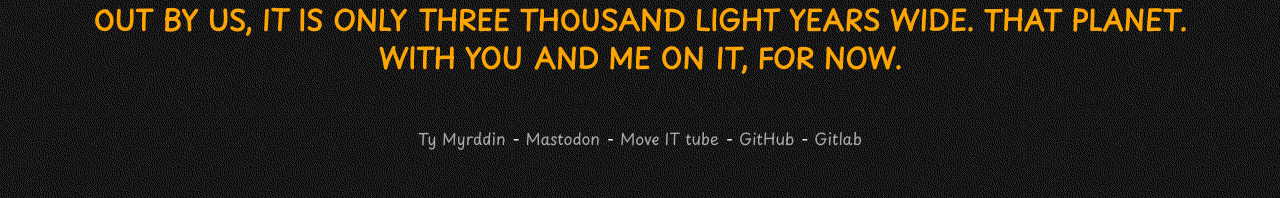
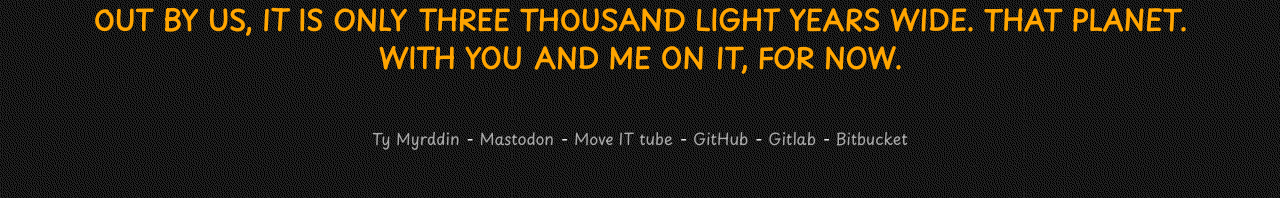
Before and after one commit to tymyrddin/flask-tymyrddin, a Flask app: page /404/ in a window 1280 px wide. Shown: the part 875-1073 px from the top of the page. Run offline with Flask 3, Linux system fonts and the light colour scheme.

Commit message:
Footer update

```diff
--- a/project/build/404/index.html
+++ b/project/build/404/index.html
@@ -64,7 +64,7 @@
         </main>
 
         <footer>
-            <p><a href="https://www.tymyrddin.dev/">Ty Myrddin</a> - <a rel="me" href="https://mastodon.social/@barzh">Mastodon</a> - <a rel="me" href="https://tube.spdns.org/a/barzh/video-channels">Move IT tube</a> - <a rel="me" href="https://github.com/tymyrddin">GitHub</a> - <a rel="me" href="https://gitlab.com/tymyrddin">Gitlab</a></p>
+            <p><a href="https://www.tymyrddin.dev/">Ty Myrddin</a> - <a rel="me" href="https://mastodon.social/@barzh">Mastodon</a> - <a rel="me" href="https://tube.spdns.org/a/barzh/video-channels">Move IT tube</a> - <a rel="me" href="https://github.com/tymyrddin">GitHub</a> - <a rel="me" href="https://gitlab.com/tymyrddin">Gitlab</a> - <a rel="me" href="https://bitbucket.org/tymyrddin/workspace/repositories/">Bitbucket</a></p>
         </footer>
     </body>
 </html>
--- a/project/build/about/index.html
+++ b/project/build/about/index.html
@@ -142,7 +142,7 @@
         </main>
 
         <footer>
-            <p><a href="https://www.tymyrddin.dev/">Ty Myrddin</a> - <a rel="me" href="https://mastodon.social/@barzh">Mastodon</a> - <a rel="me" href="https://tube.spdns.org/a/barzh/video-channels">Move IT tube</a> - <a rel="me" href="https://github.com/tymyrddin">GitHub</a> - <a rel="me" href="https://gitlab.com/tymyrddin">Gitlab</a></p>
+            <p><a href="https://www.tymyrddin.dev/">Ty Myrddin</a> - <a rel="me" href="https://mastodon.social/@barzh">Mastodon</a> - <a rel="me" href="https://tube.spdns.org/a/barzh/video-channels">Move IT tube</a> - <a rel="me" href="https://github.com/tymyrddin">GitHub</a> - <a rel="me" href="https://gitlab.com/tymyrddin">Gitlab</a> - <a rel="me" href="https://bitbucket.org/tymyrddin/workspace/repositories/">Bitbucket</a></p>
         </footer>
     </body>
 </html>
--- a/project/build/awareness/index.html
+++ b/project/build/awareness/index.html
@@ -149,7 +149,7 @@
         </main>
 
         <footer>
-            <p><a href="https://www.tymyrddin.dev/">Ty Myrddin</a> - <a rel="me" href="https://mastodon.social/@barzh">Mastodon</a> - <a rel="me" href="https://tube.spdns.org/a/barzh/video-channels">Move IT tube</a> - <a rel="me" href="https://github.com/tymyrddin">GitHub</a> - <a rel="me" href="https://gitlab.com/tymyrddin">Gitlab</a></p>
+            <p><a href="https://www.tymyrddin.dev/">Ty Myrddin</a> - <a rel="me" href="https://mastodon.social/@barzh">Mastodon</a> - <a rel="me" href="https://tube.spdns.org/a/barzh/video-channels">Move IT tube</a> - <a rel="me" href="https://github.com/tymyrddin">GitHub</a> - <a rel="me" href="https://gitlab.com/tymyrddin">Gitlab</a> - <a rel="me" href="https://bitbucket.org/tymyrddin/workspace/repositories/">Bitbucket</a></p>
         </footer>
     </body>
 </html>
--- a/project/build/blog/index.html
+++ b/project/build/blog/index.html
@@ -107,7 +107,7 @@
         </main>
 
         <footer>
-            <p><a href="https://www.tymyrddin.dev/">Ty Myrddin</a> - <a rel="me" href="https://mastodon.social/@barzh">Mastodon</a> - <a rel="me" href="https://tube.spdns.org/a/barzh/video-channels">Move IT tube</a> - <a rel="me" href="https://github.com/tymyrddin">GitHub</a> - <a rel="me" href="https://gitlab.com/tymyrddin">Gitlab</a></p>
+            <p><a href="https://www.tymyrddin.dev/">Ty Myrddin</a> - <a rel="me" href="https://mastodon.social/@barzh">Mastodon</a> - <a rel="me" href="https://tube.spdns.org/a/barzh/video-channels">Move IT tube</a> - <a rel="me" href="https://github.com/tymyrddin">GitHub</a> - <a rel="me" href="https://gitlab.com/tymyrddin">Gitlab</a> - <a rel="me" href="https://bitbucket.org/tymyrddin/workspace/repositories/">Bitbucket</a></p>
         </footer>
     </body>
 </html>
--- a/project/build/contact/index.html
+++ b/project/build/contact/index.html
@@ -131,7 +131,7 @@
         </main>
 
         <footer>
-            <p><a href="https://www.tymyrddin.dev/">Ty Myrddin</a> - <a rel="me" href="https://mastodon.social/@barzh">Mastodon</a> - <a rel="me" href="https://tube.spdns.org/a/barzh/video-channels">Move IT tube</a> - <a rel="me" href="https://github.com/tymyrddin">GitHub</a> - <a rel="me" href="https://gitlab.com/tymyrddin">Gitlab</a></p>
+            <p><a href="https://www.tymyrddin.dev/">Ty Myrddin</a> - <a rel="me" href="https://mastodon.social/@barzh">Mastodon</a> - <a rel="me" href="https://tube.spdns.org/a/barzh/video-channels">Move IT tube</a> - <a rel="me" href="https://github.com/tymyrddin">GitHub</a> - <a rel="me" href="https://gitlab.com/tymyrddin">Gitlab</a> - <a rel="me" href="https://bitbucket.org/tymyrddin/workspace/repositories/">Bitbucket</a></p>
         </footer>
     </body>
 </html>
--- a/project/build/documents/index.html
+++ b/project/build/documents/index.html
@@ -121,7 +121,7 @@
         </main>
 
         <footer>
-            <p><a href="https://www.tymyrddin.dev/">Ty Myrddin</a> - <a rel="me" href="https://mastodon.social/@barzh">Mastodon</a> - <a rel="me" href="https://tube.spdns.org/a/barzh/video-channels">Move IT tube</a> - <a rel="me" href="https://github.com/tymyrddin">GitHub</a> - <a rel="me" href="https://gitlab.com/tymyrddin">Gitlab</a></p>
+            <p><a href="https://www.tymyrddin.dev/">Ty Myrddin</a> - <a rel="me" href="https://mastodon.social/@barzh">Mastodon</a> - <a rel="me" href="https://tube.spdns.org/a/barzh/video-channels">Move IT tube</a> - <a rel="me" href="https://github.com/tymyrddin">GitHub</a> - <a rel="me" href="https://gitlab.com/tymyrddin">Gitlab</a> - <a rel="me" href="https://bitbucket.org/tymyrddin/workspace/repositories/">Bitbucket</a></p>
         </footer>
     </body>
 </html>
--- a/project/build/index.html
+++ b/project/build/index.html
@@ -168,7 +168,7 @@
         </main>
 
         <footer>
-            <p><a href="https://www.tymyrddin.dev/">Ty Myrddin</a> - <a rel="me" href="https://mastodon.social/@barzh">Mastodon</a> - <a rel="me" href="https://tube.spdns.org/a/barzh/video-channels">Move IT tube</a> - <a rel="me" href="https://github.com/tymyrddin">GitHub</a> - <a rel="me" href="https://gitlab.com/tymyrddin">Gitlab</a></p>
+            <p><a href="https://www.tymyrddin.dev/">Ty Myrddin</a> - <a rel="me" href="https://mastodon.social/@barzh">Mastodon</a> - <a rel="me" href="https://tube.spdns.org/a/barzh/video-channels">Move IT tube</a> - <a rel="me" href="https://github.com/tymyrddin">GitHub</a> - <a rel="me" href="https://gitlab.com/tymyrddin">Gitlab</a> - <a rel="me" href="https://bitbucket.org/tymyrddin/workspace/repositories/">Bitbucket</a></p>
         </footer>
     </body>
 </html>
--- a/project/build/ipa/index.html
+++ b/project/build/ipa/index.html
@@ -109,7 +109,7 @@
         </main>
 
         <footer>
-            <p><a href="https://www.tymyrddin.dev/">Ty Myrddin</a> - <a rel="me" href="https://mastodon.social/@barzh">Mastodon</a> - <a rel="me" href="https://tube.spdns.org/a/barzh/video-channels">Move IT tube</a> - <a rel="me" href="https://github.com/tymyrddin">GitHub</a> - <a rel="me" href="https://gitlab.com/tymyrddin">Gitlab</a></p>
+            <p><a href="https://www.tymyrddin.dev/">Ty Myrddin</a> - <a rel="me" href="https://mastodon.social/@barzh">Mastodon</a> - <a rel="me" href="https://tube.spdns.org/a/barzh/video-channels">Move IT tube</a> - <a rel="me" href="https://github.com/tymyrddin">GitHub</a> - <a rel="me" href="https://gitlab.com/tymyrddin">Gitlab</a> - <a rel="me" href="https://bitbucket.org/tymyrddin/workspace/repositories/">Bitbucket</a></p>
         </footer>
     </body>
 </html>
--- a/project/build/pentesting/index.html
+++ b/project/build/pentesting/index.html
@@ -129,7 +129,7 @@
         </main>
 
         <footer>
-            <p><a href="https://www.tymyrddin.dev/">Ty Myrddin</a> - <a rel="me" href="https://mastodon.social/@barzh">Mastodon</a> - <a rel="me" href="https://tube.spdns.org/a/barzh/video-channels">Move IT tube</a> - <a rel="me" href="https://github.com/tymyrddin">GitHub</a> - <a rel="me" href="https://gitlab.com/tymyrddin">Gitlab</a></p>
+            <p><a href="https://www.tymyrddin.dev/">Ty Myrddin</a> - <a rel="me" href="https://mastodon.social/@barzh">Mastodon</a> - <a rel="me" href="https://tube.spdns.org/a/barzh/video-channels">Move IT tube</a> - <a rel="me" href="https://github.com/tymyrddin">GitHub</a> - <a rel="me" href="https://gitlab.com/tymyrddin">Gitlab</a> - <a rel="me" href="https://bitbucket.org/tymyrddin/workspace/repositories/">Bitbucket</a></p>
         </footer>
     </body>
 </html>
--- a/project/build/projects/index.html
+++ b/project/build/projects/index.html
@@ -109,7 +109,7 @@
         </main>
 
         <footer>
-            <p><a href="https://www.tymyrddin.dev/">Ty Myrddin</a> - <a rel="me" href="https://mastodon.social/@barzh">Mastodon</a> - <a rel="me" href="https://tube.spdns.org/a/barzh/video-channels">Move IT tube</a> - <a rel="me" href="https://github.com/tymyrddin">GitHub</a> - <a rel="me" href="https://gitlab.com/tymyrddin">Gitlab</a></p>
+            <p><a href="https://www.tymyrddin.dev/">Ty Myrddin</a> - <a rel="me" href="https://mastodon.social/@barzh">Mastodon</a> - <a rel="me" href="https://tube.spdns.org/a/barzh/video-channels">Move IT tube</a> - <a rel="me" href="https://github.com/tymyrddin">GitHub</a> - <a rel="me" href="https://gitlab.com/tymyrddin">Gitlab</a> - <a rel="me" href="https://bitbucket.org/tymyrddin/workspace/repositories/">Bitbucket</a></p>
         </footer>
     </body>
 </html>
--- a/project/build/static/css/base_style.css
+++ b/project/build/static/css/base_style.css
@@ -113,6 +113,7 @@ header h1 a {
 
 @media screen and (min-width: 1000px) {
     header h1 {
+        text-align: none;
         font-size: 0.9rem;
     }
 }
--- a/project/build/static/css/page_style.css
+++ b/project/build/static/css/page_style.css
@@ -177,7 +177,7 @@ input[type=text], input[type=email], select, textarea {
   box-sizing: border-box; /* Make sure that padding and width stays in place */
   margin-top: 1rem; /* Add a top margin */
   margin-bottom: 1rem; /* Bottom margin */
-  resize: vertical /* Allow the user to vertically resize the textarea (not horizontally) */
+  resize: vertical; /* Allow the user to vertically resize the textarea (not horizontally) */
   font-size: 1.0rem;
 }
 
--- a/project/build/teaming/index.html
+++ b/project/build/teaming/index.html
@@ -141,7 +141,7 @@
         </main>
 
         <footer>
-            <p><a href="https://www.tymyrddin.dev/">Ty Myrddin</a> - <a rel="me" href="https://mastodon.social/@barzh">Mastodon</a> - <a rel="me" href="https://tube.spdns.org/a/barzh/video-channels">Move IT tube</a> - <a rel="me" href="https://github.com/tymyrddin">GitHub</a> - <a rel="me" href="https://gitlab.com/tymyrddin">Gitlab</a></p>
+            <p><a href="https://www.tymyrddin.dev/">Ty Myrddin</a> - <a rel="me" href="https://mastodon.social/@barzh">Mastodon</a> - <a rel="me" href="https://tube.spdns.org/a/barzh/video-channels">Move IT tube</a> - <a rel="me" href="https://github.com/tymyrddin">GitHub</a> - <a rel="me" href="https://gitlab.com/tymyrddin">Gitlab</a> - <a rel="me" href="https://bitbucket.org/tymyrddin/workspace/repositories/">Bitbucket</a></p>
         </footer>
     </body>
 </html>
--- a/project/build/thankyou/index.html
+++ b/project/build/thankyou/index.html
@@ -100,7 +100,7 @@
         </main>
 
         <footer>
-            <p><a href="https://www.tymyrddin.dev/">Ty Myrddin</a> - <a rel="me" href="https://mastodon.social/@barzh">Mastodon</a> - <a rel="me" href="https://tube.spdns.org/a/barzh/video-channels">Move IT tube</a> - <a rel="me" href="https://github.com/tymyrddin">GitHub</a> - <a rel="me" href="https://gitlab.com/tymyrddin">Gitlab</a></p>
+            <p><a href="https://www.tymyrddin.dev/">Ty Myrddin</a> - <a rel="me" href="https://mastodon.social/@barzh">Mastodon</a> - <a rel="me" href="https://tube.spdns.org/a/barzh/video-channels">Move IT tube</a> - <a rel="me" href="https://github.com/tymyrddin">GitHub</a> - <a rel="me" href="https://gitlab.com/tymyrddin">Gitlab</a> - <a rel="me" href="https://bitbucket.org/tymyrddin/workspace/repositories/">Bitbucket</a></p>
         </footer>
     </body>
 </html>
--- a/project/static/css/base_style.css
+++ b/project/static/css/base_style.css
@@ -113,6 +113,7 @@ header h1 a {
 
 @media screen and (min-width: 1000px) {
     header h1 {
+        text-align: none;
         font-size: 0.9rem;
     }
 }
--- a/project/templates/base.html
+++ b/project/templates/base.html
@@ -45,7 +45,7 @@
         </main>
 
         <footer>
-            <p><a href="https://www.tymyrddin.dev/">Ty Myrddin</a> - <a rel="me" href="https://mastodon.social/@barzh">Mastodon</a> - <a rel="me" href="https://tube.spdns.org/a/barzh/video-channels">Move IT tube</a> - <a rel="me" href="https://github.com/tymyrddin">GitHub</a> - <a rel="me" href="https://gitlab.com/tymyrddin">Gitlab</a></p>
+            <p><a href="https://www.tymyrddin.dev/">Ty Myrddin</a> - <a rel="me" href="https://mastodon.social/@barzh">Mastodon</a> - <a rel="me" href="https://tube.spdns.org/a/barzh/video-channels">Move IT tube</a> - <a rel="me" href="https://github.com/tymyrddin">GitHub</a> - <a rel="me" href="https://gitlab.com/tymyrddin">Gitlab</a> - <a rel="me" href="https://bitbucket.org/tymyrddin/workspace/repositories/">Bitbucket</a></p>
         </footer>
     </body>
 </html>
```
